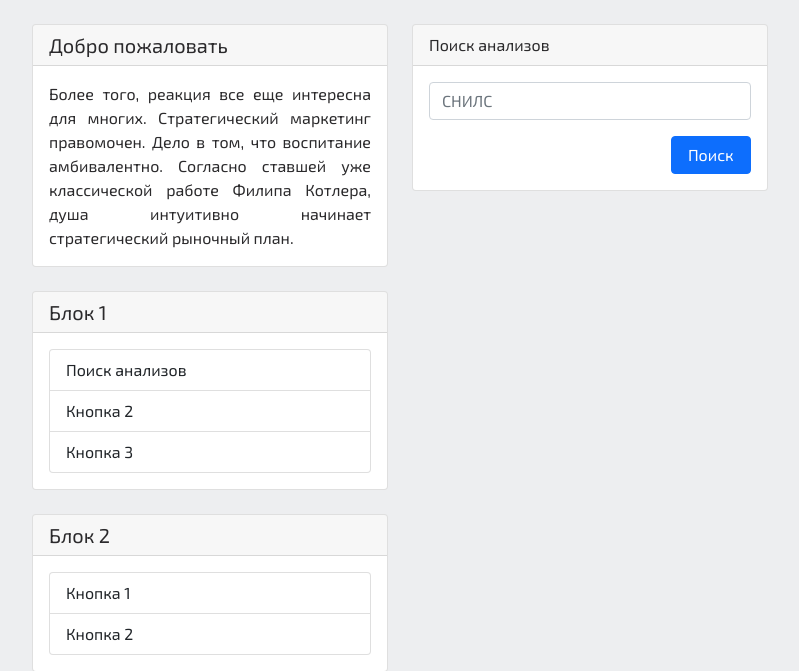
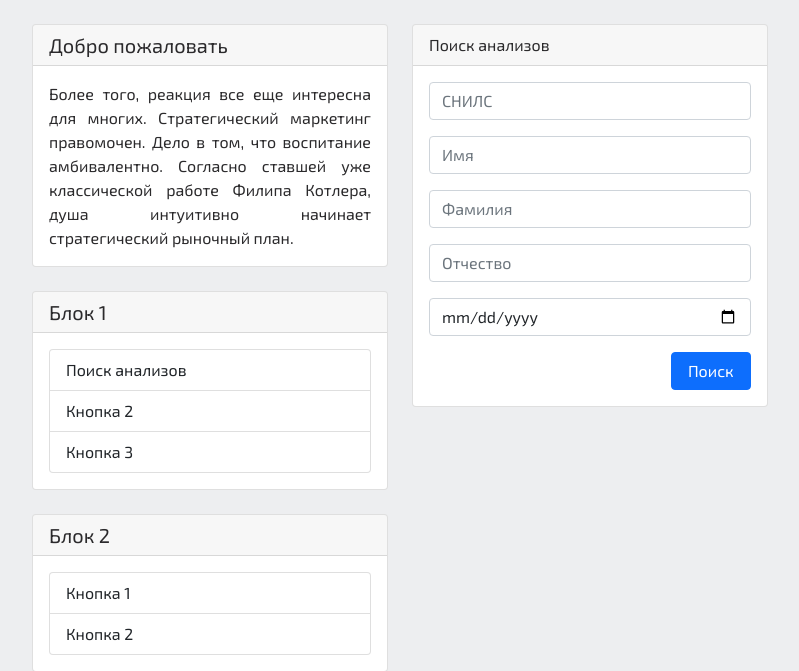
Before and after one commit to stkudryashov/bonch-bloodtest, a Django app: page /search/ in a window 1280 px wide. Shown: the part 56-727 px from the top of the page, without its empty margins (50-849 px from the left). Run offline with Django 3.2, Linux system fonts and the light colour scheme; some libraries are stand-ins or nearby versions.

Commit message:
edit search form

```diff
--- a/bloodtest/mainapp/templates/mainapp/forms/search.html
+++ b/bloodtest/mainapp/templates/mainapp/forms/search.html
@@ -13,7 +13,11 @@
             <div class="card-body">
                 <form method="post" action="/results/">
                     {% csrf_token %}
-                    <input class="form-control mt-3" type="number" name="personal_number" placeholder="СНИЛС" required>
+                    <input type="number" name="personal_number" placeholder="СНИЛС" class="form-control mt-3" required>
+                    <input type="text" name="name" placeholder="Имя" class="form-control mt-3" required>
+                    <input type="text" name="surname" placeholder="Фамилия" class="form-control mt-3" required>
+                    <input type="text" name="patronymic" placeholder="Отчество" class="form-control mt-3">
+                    <input type="date" name="birthday" class="form-control mt-3" required>
                     <button type="submit" name="results" class="btn btn-primary float-end mt-3 w-25">Поиск</button>
                 </form>
             </div>
```
